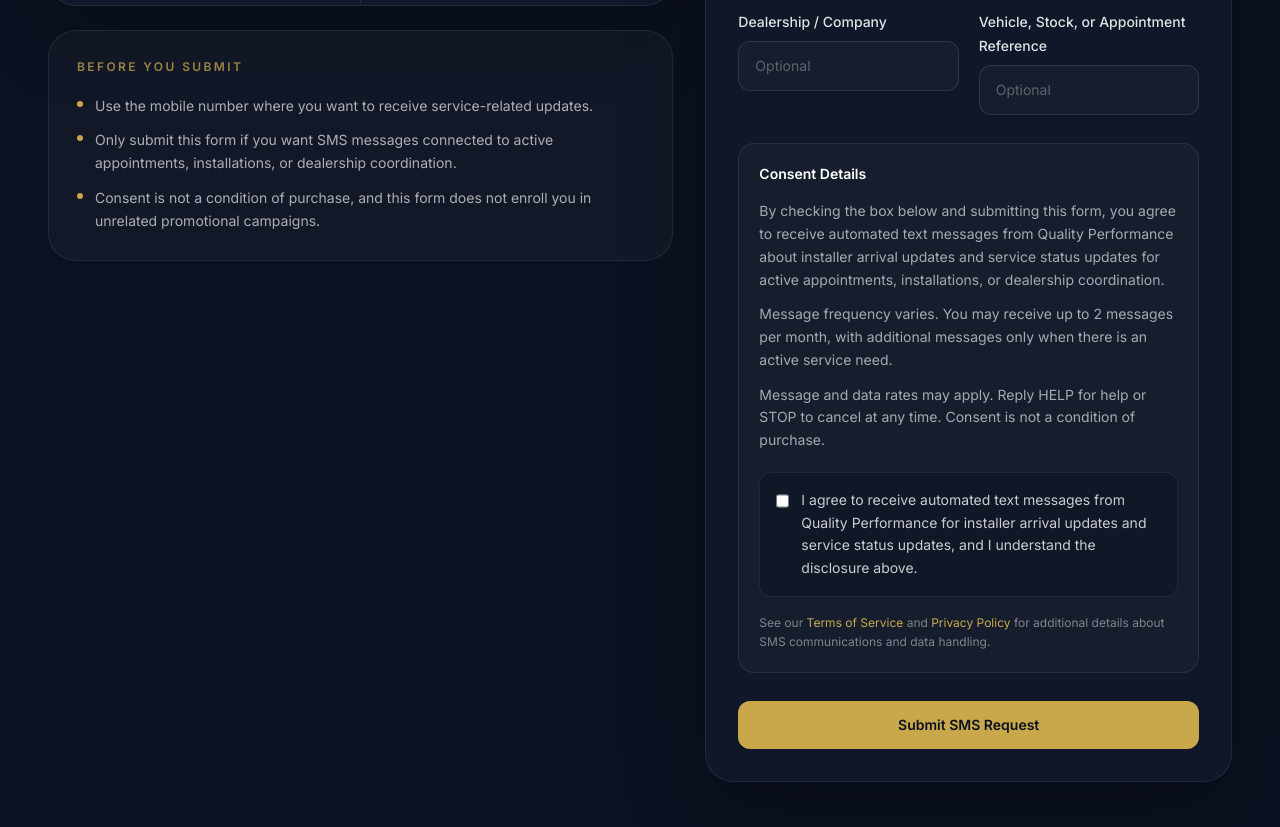
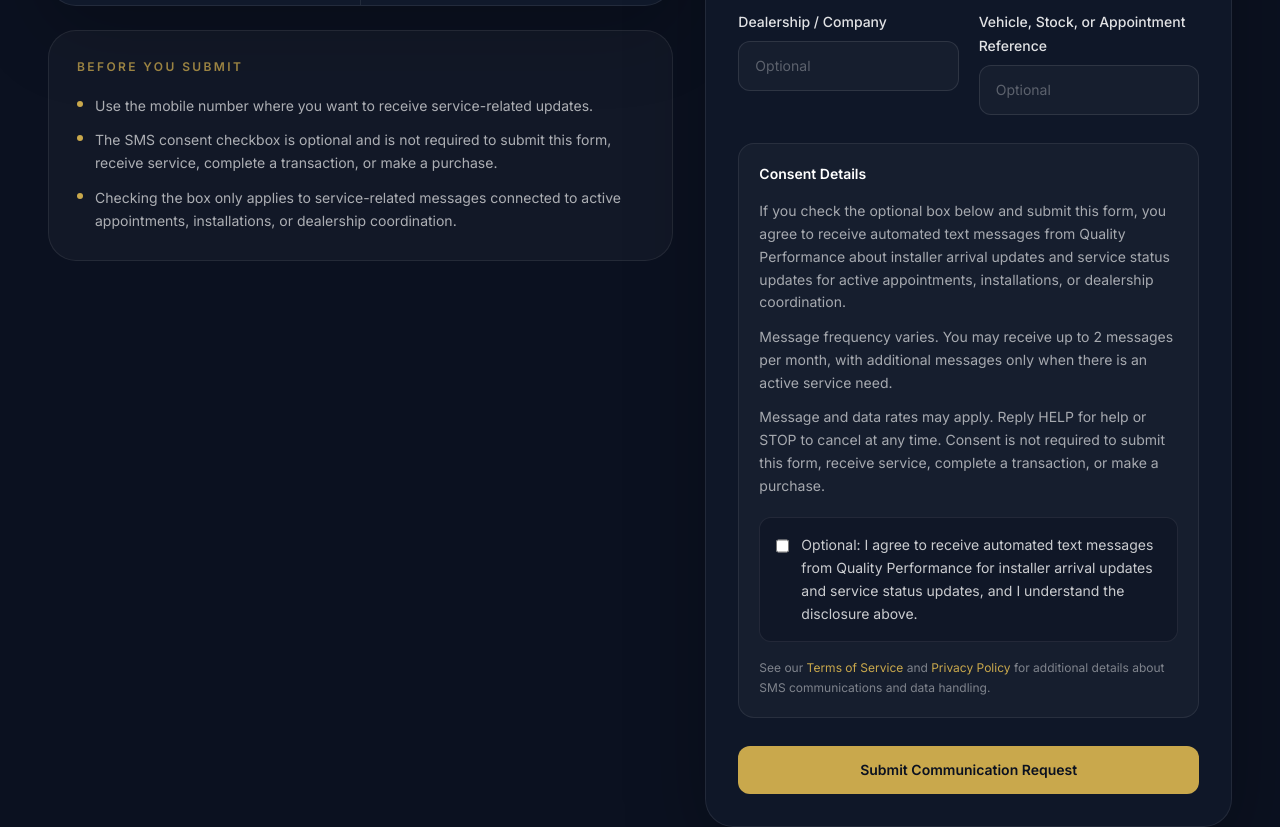
Before and after one commit to elivatepro/quality-performance-website, a Next.js app: page /sms-updates in a window 1280 px wide. Shown: the part 880-1707 px from the top of the page. Built offline with nearby package versions, Linux system fonts and the light colour scheme.

Commit message:
SMS consent checkbox is now optional everywhere

```diff
--- a/src/app/contact/page.tsx
+++ b/src/app/contact/page.tsx
@@ -458,7 +458,6 @@ function ContactInner() {
                           checkboxId="quote-phone-consent"
                           checked={phoneConsent}
                           onChange={(e) => setPhoneConsent(e.target.checked)}
-                          required
                           purpose="your quote request, appointment scheduling, and service coordination"
                         />
                       </div>
@@ -508,7 +507,6 @@ function ContactInner() {
                     checkboxId="contact-phone-consent"
                     checked={phoneConsent}
                     onChange={(e) => setPhoneConsent(e.target.checked)}
-                    required={phone.trim().length > 0}
                     purpose="your inquiry and any related follow-up service coordination"
                   />
                   <div>
@@ -594,7 +592,6 @@ function ContactInner() {
                     checkboxId="demo-phone-consent"
                     checked={phoneConsent}
                     onChange={(e) => setPhoneConsent(e.target.checked)}
-                    required
                     purpose="your demo request, dealership onboarding follow-up, and service coordination"
                   />
                   <div className="flex justify-end pt-2">
--- a/src/app/sms-updates/SmsUpdatesForm.tsx
+++ b/src/app/sms-updates/SmsUpdatesForm.tsx
@@ -75,11 +75,6 @@ export default function SmsUpdatesForm() {
       return;
     }
 
-    if (!form.consent) {
-      setFormError("You must actively confirm consent before submitting this form.");
-      return;
-    }
-
     setFormError("");
     setSubmitting(true);
 
@@ -128,9 +123,10 @@ export default function SmsUpdatesForm() {
                 Thanks, {firstName}.
               </h1>
               <p className="mt-4 max-w-2xl text-base leading-relaxed text-white/65 md:text-lg">
-                Your SMS update request has been received. We may review your details before
-                activating service-related text messages for active appointments, installations,
-                or dealership coordination.
+                Your communication preference request has been received.
+                {submittedForm.consent
+                  ? " You opted in to service-related SMS updates for active appointments, installations, or dealership coordination."
+                  : " You did not opt in to SMS updates, and this submission can still be reviewed without text message consent."}
               </p>
             </div>
 
@@ -151,6 +147,12 @@ export default function SmsUpdatesForm() {
                   <div className="flex items-start justify-between gap-4">
                     <dt className="text-white/45">Audience</dt>
                     <dd className="text-right text-white">{audienceLabel}</dd>
+                  </div>
+                  <div className="flex items-start justify-between gap-4">
+                    <dt className="text-white/45">SMS Consent</dt>
+                    <dd className="text-right text-white">
+                      {submittedForm.consent ? "Opted in" : "Not opted in"}
+                    </dd>
                   </div>
                   {submittedForm.organization ? (
                     <div className="flex items-start justify-between gap-4">
@@ -265,8 +267,8 @@ export default function SmsUpdatesForm() {
               <ul className="mt-5 space-y-3">
                 {[
                   "Use the mobile number where you want to receive service-related updates.",
-                  "Only submit this form if you want SMS messages connected to active appointments, installations, or dealership coordination.",
-                  "Consent is not a condition of purchase, and this form does not enroll you in unrelated promotional campaigns.",
+                  "The SMS consent checkbox is optional and is not required to submit this form, receive service, complete a transaction, or make a purchase.",
+                  "Checking the box only applies to service-related messages connected to active appointments, installations, or dealership coordination.",
                 ].map((item) => (
                   <li key={item} className="flex items-start gap-3 text-sm leading-relaxed text-white/65">
                     <span className="mt-1.5 h-1.5 w-1.5 shrink-0 rounded-full bg-gold" />
@@ -400,10 +402,10 @@ export default function SmsUpdatesForm() {
                 <p className="text-sm font-semibold text-white">Consent Details</p>
                 <div className="mt-4 space-y-3 text-sm leading-relaxed text-white/62">
                   <p>
-                    By checking the box below and submitting this form, you agree to receive
-                    automated text messages from Quality Performance about installer arrival
-                    updates and service status updates for active appointments, installations,
-                    or dealership coordination.
+                    If you check the optional box below and submit this form, you agree to
+                    receive automated text messages from Quality Performance about installer
+                    arrival updates and service status updates for active appointments,
+                    installations, or dealership coordination.
                   </p>
                   <p>
                     Message frequency varies. You may receive up to 2 messages per month,
@@ -411,7 +413,8 @@ export default function SmsUpdatesForm() {
                   </p>
                   <p>
                     Message and data rates may apply. Reply HELP for help or STOP to cancel
-                    at any time. Consent is not a condition of purchase.
+                    at any time. Consent is not required to submit this form, receive service,
+                    complete a transaction, or make a purchase.
                   </p>
                 </div>
 
@@ -424,9 +427,9 @@ export default function SmsUpdatesForm() {
                     className="mt-1 h-4 w-4 rounded border-white/20 bg-transparent text-gold focus:ring-gold"
                   />
                   <span className="text-sm leading-relaxed text-white/78">
-                    I agree to receive automated text messages from Quality Performance for
-                    installer arrival updates and service status updates, and I understand the
-                    disclosure above.
+                    Optional: I agree to receive automated text messages from Quality
+                    Performance for installer arrival updates and service status updates, and
+                    I understand the disclosure above.
                   </span>
                 </label>
 
@@ -454,7 +457,7 @@ export default function SmsUpdatesForm() {
                 disabled={submitting}
                 className="mt-7 inline-flex w-full items-center justify-center rounded-xl bg-gold px-5 py-3.5 text-sm font-semibold text-dark transition-all hover:bg-gold-hover disabled:cursor-not-allowed disabled:opacity-70"
               >
-                {submitting ? "Submitting..." : "Submit SMS Request"}
+                {submitting ? "Submitting..." : "Submit Communication Request"}
               </button>
             </form>
           </div>
--- a/src/app/terms/page.tsx
+++ b/src/app/terms/page.tsx
@@ -77,8 +77,9 @@ export default function TermsOfService() {
                 <p className="mt-3 text-base leading-relaxed text-white/70">
                   Message frequency varies and may be up to 2 messages per month, with
                   additional messages only when there is an active service need. Message and
-                  data rates may apply. Consent is not a condition of purchase. You may opt out
-                  at any time by replying STOP. For assistance, reply HELP or contact us at{" "}
+                  data rates may apply. Consent is not required to submit a form, receive
+                  service, complete a transaction, or make a purchase. You may opt out at any
+                  time by replying STOP. For assistance, reply HELP or contact us at{" "}
                   <a href="tel:8605011818" className="text-gold hover:underline">
                     (860) 501-1818
                   </a>{" "}
--- a/src/app/vin-decoder/page.tsx
+++ b/src/app/vin-decoder/page.tsx
@@ -319,7 +319,6 @@ export default function VinDecoderPage() {
                   checkboxId="vin-phone-consent"
                   checked={phoneConsent}
                   onChange={(e) => setPhoneConsent(e.target.checked)}
-                  required={phone.trim().length > 0}
                   purpose="your VIN request and related protection service follow-up"
                 />
 
--- a/src/components/PhoneConsentField.tsx
+++ b/src/components/PhoneConsentField.tsx
@@ -8,7 +8,6 @@ type PhoneConsentFieldProps = {
   checked: boolean;
   onChange: ChangeEventHandler<HTMLInputElement>;
   purpose: string;
-  required?: boolean;
 };
 
 export default function PhoneConsentField({
@@ -16,22 +15,17 @@ export default function PhoneConsentField({
   checked,
   onChange,
   purpose,
-  required = false,
 }: PhoneConsentFieldProps) {
-  const disclosureLead = required
-    ? `By checking the box below and submitting this form, you agree that Quality Performance may contact you by phone or text about ${purpose}.`
-    : `Providing a mobile number is optional. If you include one, Quality Performance may use it to contact you by phone or text about ${purpose}.`;
-
-  const checkboxLabel = required
-    ? `I agree that Quality Performance may contact me by phone or text about ${purpose}.`
-    : `If I provide a mobile number, I agree that Quality Performance may contact me by phone or text about ${purpose}.`;
-
   return (
     <div className="rounded-xl border border-white/[0.08] bg-white/[0.03] p-4">
-      <p className="text-sm leading-relaxed text-white/62">{disclosureLead}</p>
+      <p className="text-sm leading-relaxed text-white/62">
+        SMS consent is optional. If you check the box below, Quality Performance may
+        send automated text messages about {purpose}.
+      </p>
       <p className="mt-3 text-sm leading-relaxed text-white/62">
         Message frequency varies. Message and data rates may apply. Reply HELP for
-        help or STOP to cancel at any time. Consent is not a condition of purchase.
+        help or STOP to cancel at any time. Consent is not required to submit this
+        form, receive service, complete a transaction, or make a purchase.
       </p>
       <label
         htmlFor={checkboxId}
@@ -43,10 +37,12 @@ export default function PhoneConsentField({
           type="checkbox"
           checked={checked}
           onChange={onChange}
-          required={required}
           className="mt-1 h-4 w-4 rounded border-white/20 bg-transparent text-gold focus:ring-gold"
         />
-        <span className="text-sm leading-relaxed text-white/78">{checkboxLabel}</span>
+        <span className="text-sm leading-relaxed text-white/78">
+          Optional: I agree to receive automated text messages from Quality
+          Performance about {purpose}.
+        </span>
       </label>
       <p className="mt-3 text-xs leading-relaxed text-white/42">
         Review our{" "}
```
